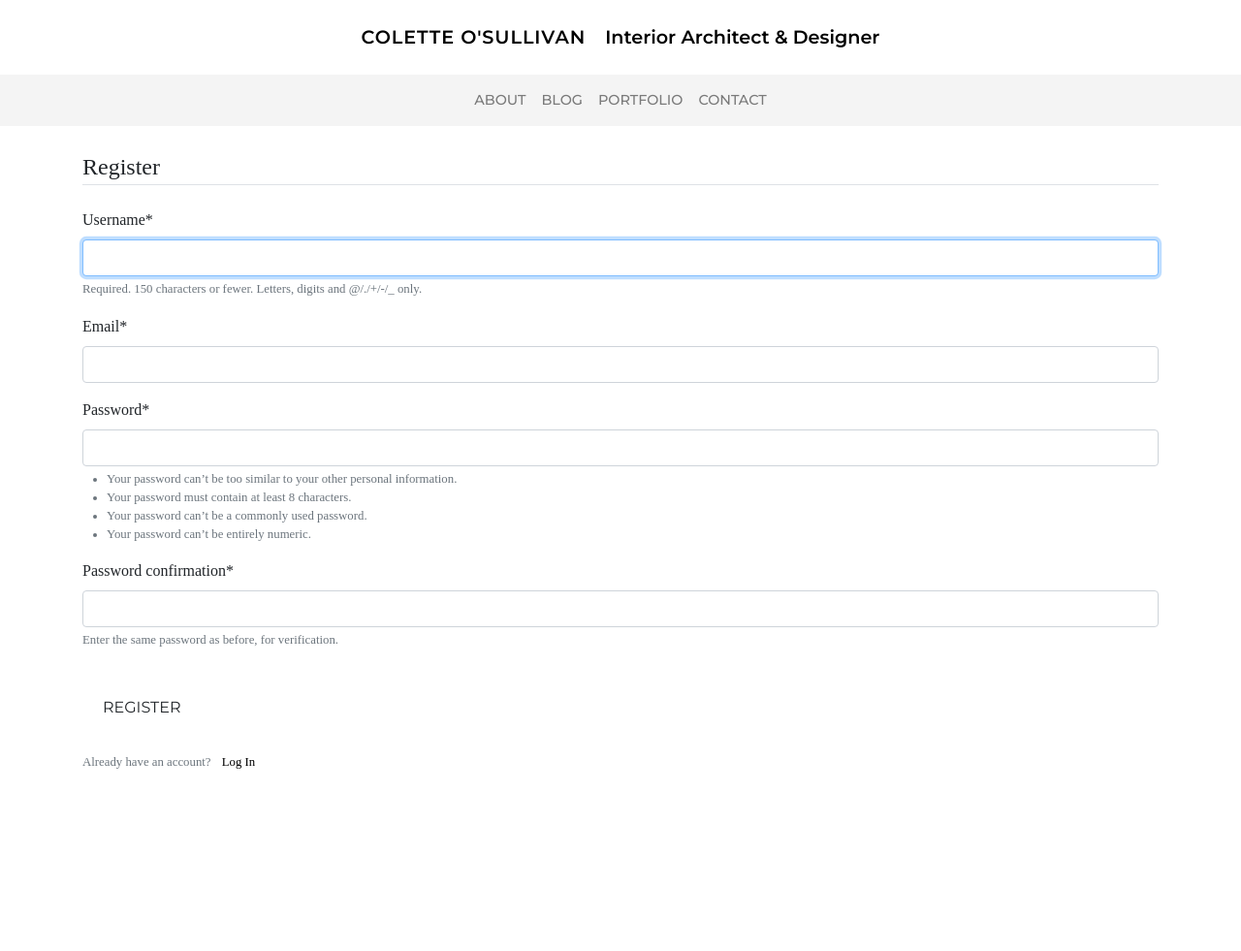
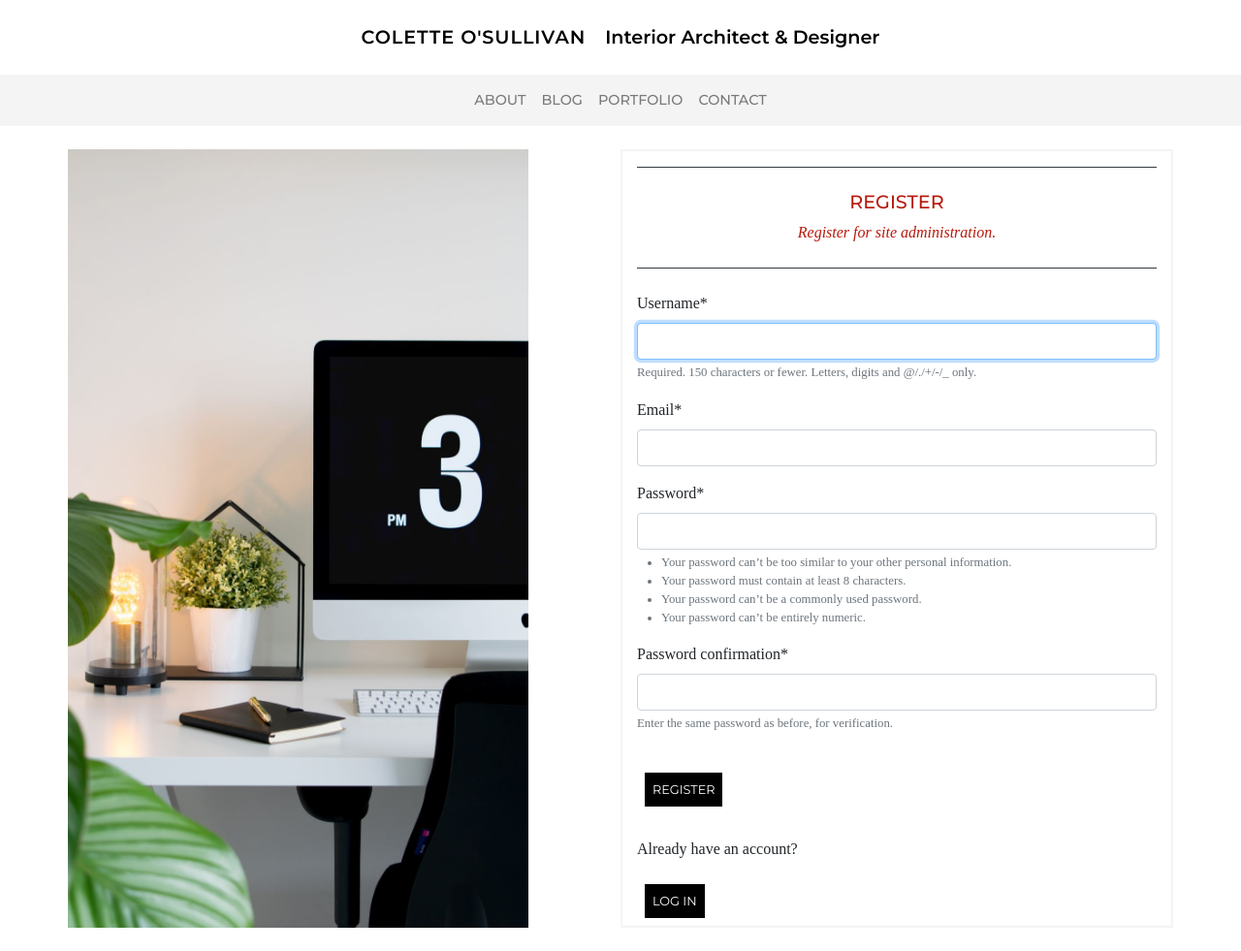
Before and after one commit to coderbeez/interior-architect, a Django app: page /users/ in a window 1280 px wide. Shown: the whole page at 97% size. Before the commit the page ends 793 px from the top, so only its background shows below. Run offline with Django 3.2, Linux system fonts and the light colour scheme; some libraries are stand-ins or nearby versions; some web fonts are replaced.

Commit message:
Update user templates format

```diff
--- a/iaproject/static/css/main.css
+++ b/iaproject/static/css/main.css
@@ -378,7 +378,7 @@ nav {
     background-repeat: no-repeat;
     min-height: 300px;
 }
-
+/*Credit:https://stackoverflow.com/questions/39769469/the-way-to-use-background-image-in-css-files-with-django*/
 
 
 
--- a/iaproject/users/templates/users/register.html
+++ b/iaproject/users/templates/users/register.html
@@ -10,31 +10,45 @@ Register
 
 {% block content %}
 
-<div>
+
+<section class="row mb-4" data-page="register">
+
+    <div class="d-none d-md-block col-md-5 col-lg-5 bg-img--desk">
+    </div>
+
+    <div class="col-12 col-md-7 col-lg-6 offset-lg-1 border-stone">
+
+        <div class="border-top border-bottom border-dark p-2 mt-3 client text-center">
+            <h1 class="mt-3 client">Register</h1>
+            <p class="italics client">Register for site administration.</p>
+        </div>
 
         <form method="POST">
             {% csrf_token %}
 
-        <fieldset class="form-group">
-            <legend class="border-bottom mb-4">Register</legend>
+            <fieldset class="form-group mt-4">
                 {{ form|crispy }}
                 <!--WHY: After vertical bar say we want to use cripsy filter.-->
                 <!--WHERE: Corey Schafer https://www.youtube.com/watch?v=q4jPR-M0TAQ&list=PL-osiE80TeTtoQCKZ03TU5fNfx2UY6U4p&index=6-->
             </fieldset>
 
             <div class="form-group">
-            <button class="btn" type="submit">Register</button>
+                <button type="submit">Register</button>
             </div>
 
         </form>
 
 
-    <div class="">
-        <small class="text-muted">Already have an account? <a class="ml-2" href="{% url 'login' %}">Log In</a></small>
+        <p class="mt-4">Already have an account?</p>
+        <a class="button-a d-inline-block" href="{% url 'login' %}">Log In</a>
+        <!--WHY: Bootstrap d-inline-block used to enure all button stays within border stone. -->
+
     </div>
 
+</section>
 
-</div>
+
+
 
 
 
```
Also changed, not shown: iaproject/cv/templates/cv/contacts.html (+6 -26 lines), iaproject/users/templates/users/login.html (+15 -7 lines), iaproject/users/templates/users/logout.html (+12 -6 lines), iaproject/db.sqlite3. Lines whose indentation alone changed are shown as unchanged.
